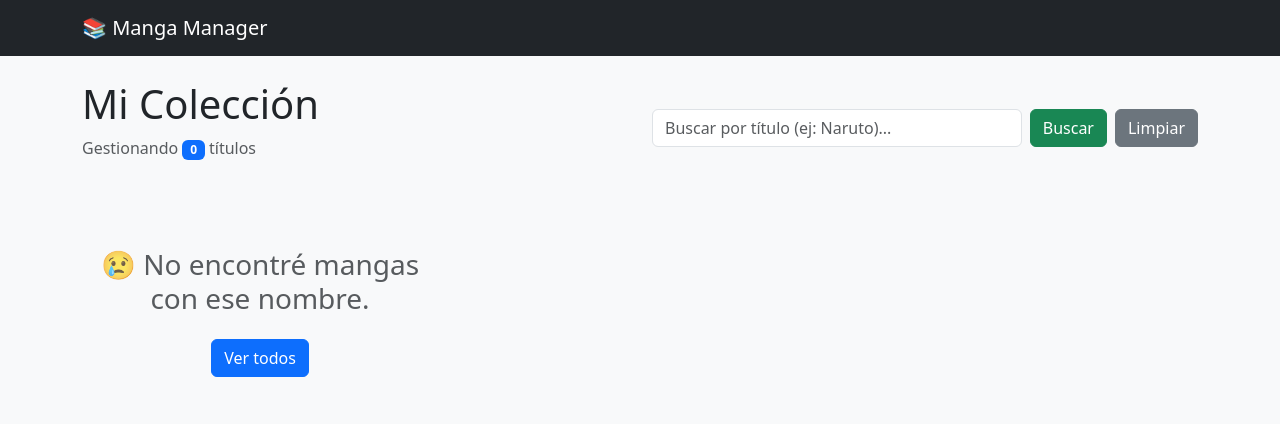
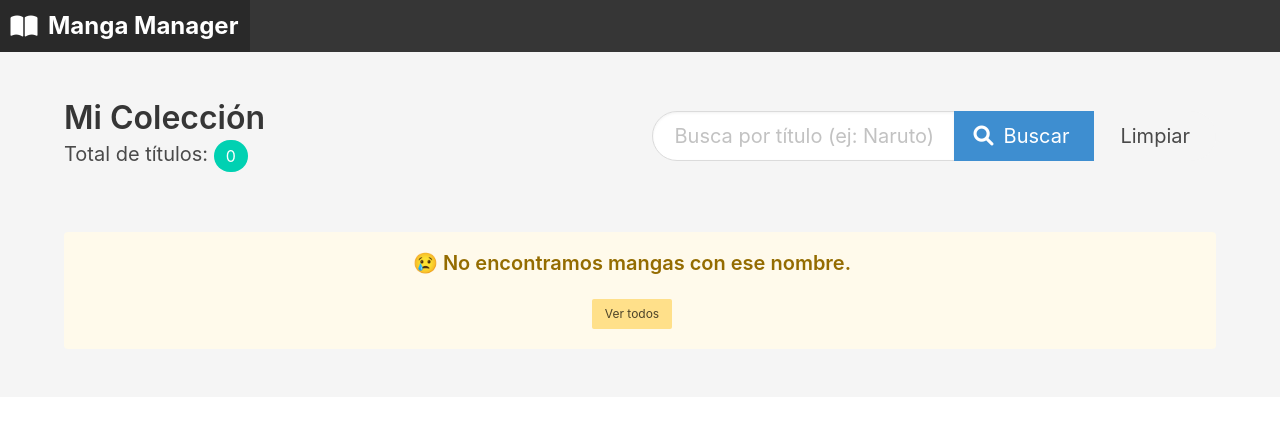
Before and after one commit to Jeff07K/PI-F, a FastAPI app: template templates/mangas.html in a window 1280 px wide. Shown: the top 424 px of the page. Run offline with FastAPI, Linux system fonts and the light colour scheme; the template is opened without the code that fills it, so the values that code supplies are empty; parts of the project's set-up code (start-up, migrations or seed data) failed here and were passed over.

Commit message:
Migrando estilos a Bulma CSS

```diff
--- a/templates/mangas.html
+++ b/templates/mangas.html
@@ -4,67 +4,95 @@
     <meta charset="UTF-8">
     <meta name="viewport" content="width=device-width, initial-scale=1.0">
     <title>Manga Manager</title>
-    <link href="https://cdn.jsdelivr.net/npm/bootstrap@5.3.0/dist/css/bootstrap.min.css" rel="stylesheet">
-    <style>
-        /* Un poco de CSS extra para las portadas */
-        .portada-manga {
-            height: 350px;
-            object-fit: cover; /* Evita que la imagen se estire feo */
-            width: 100%;
-        }
-    </style>
+    <link rel="stylesheet" href="https://cdn.jsdelivr.net/npm/bulma@0.9.4/css/bulma.min.css">
+    <link rel="stylesheet" href="https://cdnjs.cloudflare.com/ajax/libs/font-awesome/6.0.0/css/all.min.css">
 </head>
-<body class="bg-light">
+<body class="has-background-white-ter">
 
-    <nav class="navbar navbar-expand-lg navbar-dark bg-dark mb-4">
-        <div class="container">
-            <a class="navbar-brand" href="/mangas">📚 Manga Manager</a>
+    <nav class="navbar is-dark" role="navigation" aria-label="main navigation">
+        <div class="navbar-brand">
+            <a class="navbar-item has-text-weight-bold is-size-4" href="/mangas">
+                <span class="icon is-medium mr-2"><i class="fas fa-book-open"></i></span>
+                Manga Manager
+            </a>
         </div>
     </nav>
 
+    <section class="section">
         <div class="container">
 
-        <div class="row mb-4 align-items-center">
-            <div class="col-md-6">
-                <h1>Mi Colección</h1>
-                <p class="text-muted">Gestionando <span class="badge bg-primary">{{ mangas|length }}</span> títulos</p>
+            <div class="columns is-vcentered mb-6">
+                <div class="column is-half">
+                    <h1 class="title has-text-dark">Mi Colección</h1>
+                    <p class="subtitle">
+                        Total de títulos: <span class="tag is-primary is-medium is-rounded">{{ mangas|length }}</span>
+                    </p>
                 </div>
-            <div class="col-md-6">
-                <form action="/mangas" method="get" class="d-flex gap-2">
-                    <input class="form-control" type="search" name="buscar"
-                           placeholder="Buscar por título (ej: Naruto)..."
+
+                <div class="column is-half">
+                    <form action="/mangas" method="get">
+                        <div class="field has-addons">
+                            <div class="control is-expanded">
+                                <input class="input is-medium is-rounded" type="text" name="buscar"
+                                       placeholder="Busca por título (ej: Naruto)..."
                                        value="{{ busqueda_actual if busqueda_actual }}">
-                    <button class="btn btn-success" type="submit">Buscar</button>
-                    <a href="/mangas" class="btn btn-secondary">Limpiar</a>
+                            </div>
+                            <div class="control">
+                                <button class="button is-info is-medium is-rounded">
+                                    <span class="icon"><i class="fas fa-search"></i></span>
+                                    <span>Buscar</span>
+                                </button>
+                            </div>
+                            <div class="control">
+                                <a href="/mangas" class="button is-light is-medium is-rounded">Limpiar</a>
+                            </div>
+                        </div>
                     </form>
                 </div>
             </div>
 
-        <div class="row row-cols-1 row-cols-md-3 g-4">
+            <div class="columns is-multiline">
                 {% for manga in mangas %}
-            <div class="col">
-                <div class="card h-100 shadow-sm border-0">
-                    <img src="{{ manga.portada_url }}" class="card-img-top portada-manga" alt="{{ manga.titulo }}">
+                <div class="column is-one-third-desktop is-half-tablet">
+                    <div class="card">
+                        <div class="card-image">
+                            <figure class="image is-4by3">
+                                <img src="{{ manga.portada_url }}" alt="Portada de {{ manga.titulo }}" style="object-fit: cover;">
+                            </figure>
+                        </div>
 
-                    <div class="card-body">
-                        <h5 class="card-title fw-bold">{{ manga.titulo }}</h5>
-                        <h6 class="card-subtitle mb-2 text-muted">Autor: {{ manga.autor }}</h6>
-                        <span class="badge rounded-pill text-bg-info">Manga</span>
+                        <div class="card-content">
+                            <div class="media">
+                                <div class="media-content">
+                                    <p class="title is-4">{{ manga.titulo }}</p>
+                                    <p class="subtitle is-6">Autor: {{ manga.autor }}</p>
                                 </div>
-                    <div class="card-footer bg-white border-0">
-                        <small class="text-muted">ID: #{{ manga.id }}</small>
                             </div>
+
+                            <div class="content">
+                                <span class="tag is-info is-light">Manga</span>
+                                <span class="tag is-warning is-light">#{{ manga.id }}</span>
+                                <br>
+                                <time datetime="2025-01-01" class="is-size-7 has-text-grey mt-2">Agregado recientemente</time>
+                            </div>
+                        </div>
+
+                        <footer class="card-footer">
+                            <a href="#" class="card-footer-item has-text-info">Ver Detalles</a>
+                        </footer>
                     </div>
                 </div>
                 {% else %}
-            <div class="col-12 text-center py-5">
-                <h3 class="text-muted">😢 No encontré mangas con ese nombre.</h3>
-                <a href="/mangas" class="btn btn-primary mt-3">Ver todos</a>
+                <div class="column is-full">
+                    <div class="notification is-warning is-light has-text-centered">
+                        <h3 class="title is-5">😢 No encontramos mangas con ese nombre.</h3>
+                        <a href="/mangas" class="button is-small is-warning">Ver todos</a>
+                    </div>
                 </div>
                 {% endfor %}
             </div>
         </div>
+    </section>
 
-    <script src="https://cdn.jsdelivr.net/npm/bootstrap@5.3.0/dist/js/bootstrap.bundle.min.js"></script>
 </body>
 </html>
```
Lines whose indentation alone changed are shown as unchanged.
